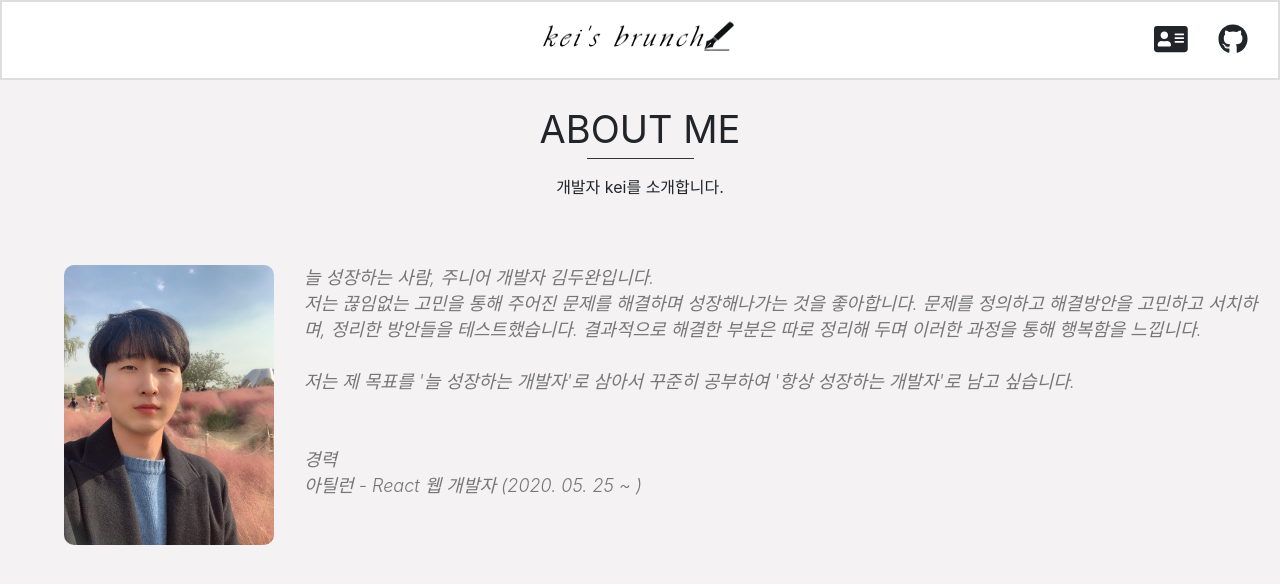
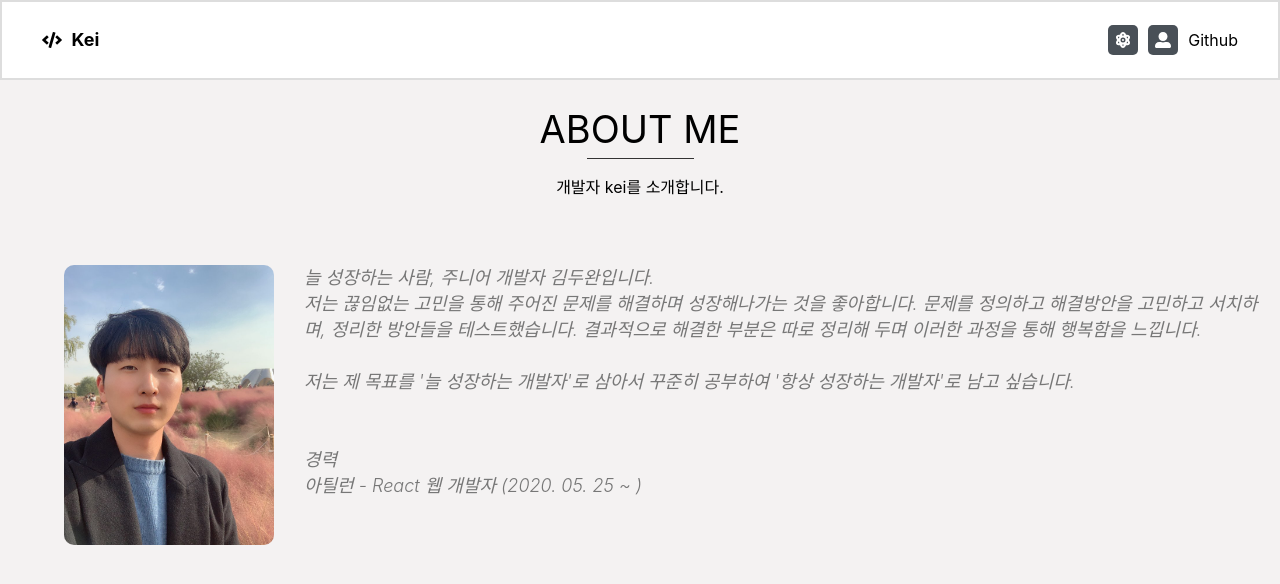
Before and after one commit to doowankim/personal-blog, a React (Create React App) app: page /profile in a window 1280 px wide. Shown: the top 584 px of the page. Built offline with nearby package versions, Linux system fonts and the light colour scheme.

Commit message:
Header Component design change

```diff
--- a/package.json
+++ b/package.json
@@ -3,6 +3,11 @@
   "version": "0.1.0",
   "private": true,
   "dependencies": {
+    "@fortawesome/fontawesome-svg-core": "^1.2.32",
+    "@fortawesome/free-brands-svg-icons": "^5.15.1",
+    "@fortawesome/free-regular-svg-icons": "^5.15.1",
+    "@fortawesome/free-solid-svg-icons": "^5.15.1",
+    "@fortawesome/react-fontawesome": "^0.1.14",
     "@testing-library/jest-dom": "^4.2.4",
     "@testing-library/react": "^9.3.2",
     "@testing-library/user-event": "^7.1.2",
--- a/public/index.html
+++ b/public/index.html
@@ -10,18 +10,6 @@
 			content="Web site created using create-react-app"
 		/>
 		<link rel="apple-touch-icon" href="%PUBLIC_URL%/logo192.png" />
-    <link
-      rel="stylesheet"
-      href="https://stackpath.bootstrapcdn.com/bootstrap/4.4.1/css/bootstrap.min.css"
-      integrity="sha384-Vkoo8x4CGsO3+Hhxv8T/Q5PaXtkKtu6ug5TOeNV6gBiFeWPGFN9MuhOf23Q9Ifjh"
-      crossorigin="anonymous"
-    />
-    <script
-      defer
-      src="https://use.fontawesome.com/releases/v5.0.9/js/all.js"
-      integrity="sha384-8iPTk2s/jMVj81dnzb/iFR2sdA7u06vHJyyLlAd4snFpCl/SnyUjRrbdJsw1pGIl"
-      crossorigin="anonymous"
-    ></script>
 		<!--
       manifest.json provides metadata used when your web app is installed on a
       user's mobile device or desktop. See https://developers.google.com/web/fundamentals/web-app-manifest/
@@ -41,21 +29,6 @@
 	<body>
 		<noscript>You need to enable JavaScript to run this app.</noscript>
 		<div id="root"></div>
-    <script
-      src="https://code.jquery.com/jquery-3.4.1.slim.min.js"
-      integrity="sha384-J6qa4849blE2+poT4WnyKhv5vZF5SrPo0iEjwBvKU7imGFAV0wwj1yYfoRSJoZ+n"
-      crossorigin="anonymous"
-    ></script>
-    <script
-      src="https://cdn.jsdelivr.net/npm/popper.js@1.16.0/dist/umd/popper.min.js"
-      integrity="sha384-Q6E9RHvbIyZFJoft+2mJbHaEWldlvI9IOYy5n3zV9zzTtmI3UksdQRVvoxMfooAo"
-      crossorigin="anonymous"
-    ></script>
-    <script
-      src="https://stackpath.bootstrapcdn.com/bootstrap/4.4.1/js/bootstrap.min.js"
-      integrity="sha384-wfSDF2E50Y2D1uUdj0O3uMBJnjuUD4Ih7YwaYd1iqfktj0Uod8GCExl3Og8ifwB6"
-      crossorigin="anonymous"
-    ></script>
 		<!--
       This HTML file is a template.
       If you open it directly in the browser, you will see an empty page.
--- a/src/components/Header/index.tsx
+++ b/src/components/Header/index.tsx
@@ -1,70 +1,34 @@
-import React from "react"
-import styled from "styled-components"
-import { Link } from "react-router-dom"
+import React from 'react';
+import * as Styled from './styles';
+import { FontAwesomeIcon } from '@fortawesome/react-fontawesome';
+import { faAtom, faCode, faUserAlt } from '@fortawesome/free-solid-svg-icons';
+import { Link } from 'react-router-dom';
 
 const Header = () => {
-  return (
-    <HeaderBox>
-      <HeaderLogo>
-        <Link to="/main">
-          <LogoImage src="/images/brunch_logo.png" alt="brunchLogo" />
-        </Link>
-      </HeaderLogo>
-      <IconWrapper href="/profile">
-        <ProfileIcon className="fas fa-address-card" />
-      </IconWrapper>
-      <IconWrapper2 href="https://github.com/doowankim">
-        <GitIcon className="fab fa-github" />
-      </IconWrapper2>
-    </HeaderBox>
-  )
-}
+	return (
+		<Styled.HeaderBox>
+			<Link to="/main">
+				<Styled.Logo>
+					<FontAwesomeIcon icon={faCode} /> <span>Kei</span>
+				</Styled.Logo>
+			</Link>
+			<Styled.LeftMenu>
+				<div>
+					<FontAwesomeIcon icon={faAtom} />
+				</div>
+				<div>
+					<Link to="/profile">
+						<FontAwesomeIcon icon={faUserAlt} />
+					</Link>
+				</div>
+				<span>
+					<div onClick={() => window.open('https://github.com/doowankim')}>
+						Github
+					</div>
+				</span>
+			</Styled.LeftMenu>
+		</Styled.HeaderBox>
+	);
+};
 
-const HeaderBox = styled.div`
-  height: 80px;
-  border: 2px solid #ddd;
-  background-color: #ffffff;
-`
-
-const HeaderLogo = styled.div`
-  text-align: center;
-`
-
-const LogoImage = styled.img`
-  width: 250px;
-  height: 70px;
-`
-
-const IconWrapper = styled.a`
-  margin-top: -50px;
-  margin-right: 90px;
-  font-size: 30px;
-  float: right;
-  text-decoration: none;
-  &:hover {
-    text-decoration: none;
-    color: black;
-  }
-`
-
-const IconWrapper2 = styled.a`
-  margin-top: -50px;
-  margin-right: 30px;
-  font-size: 30px;
-  float: right;
-  text-decoration: none;
-  &:hover {
-    text-decoration: none;
-    color: black;
-  }
-`
-
-const GitIcon = styled.i`
-  cursor: pointer;
-`
-
-const ProfileIcon = styled.i`
-  cursor: pointer;
-`
-
-export default Header
+export default Header;
--- /dev/null
+++ b/src/components/Header/styles.tsx
@@ -0,0 +1,48 @@
+import styled from 'styled-components';
+import { darken } from 'polished';
+
+export const HeaderBox = styled.div`
+	display: flex;
+	width: 100%;
+	height: 80px;
+	border: 2px solid #ddd;
+	background-color: #fff;
+	padding: 0 40px;
+	justify-content: space-between;
+	align-items: center;
+`;
+
+export const Logo = styled.div`
+	cursor: pointer;
+	span {
+		margin-left: 5px;
+		font-size: 18px;
+		font-weight: bold;
+	}
+`;
+
+export const LeftMenu = styled.div`
+	display: flex;
+
+	& > div {
+		width: 30px;
+		height: 30px;
+		background: #495057;
+		color: #fff;
+		text-align: center;
+		line-height: 30px;
+		margin-left: 10px;
+		border-radius: 5px;
+		transition: 0.25s;
+		cursor: pointer;
+
+		&:hover {
+			background: ${darken(0.3, '#495057')};
+			transition: 0.25s;
+		}
+	}
+	& > span {
+		margin: 7px 0 0 10px;
+		cursor: pointer;
+	}
+`;
```
Also changed, not shown: 2 other files (tests, documents, lock files or other folders). Lines whose indentation alone changed are shown as unchanged.
